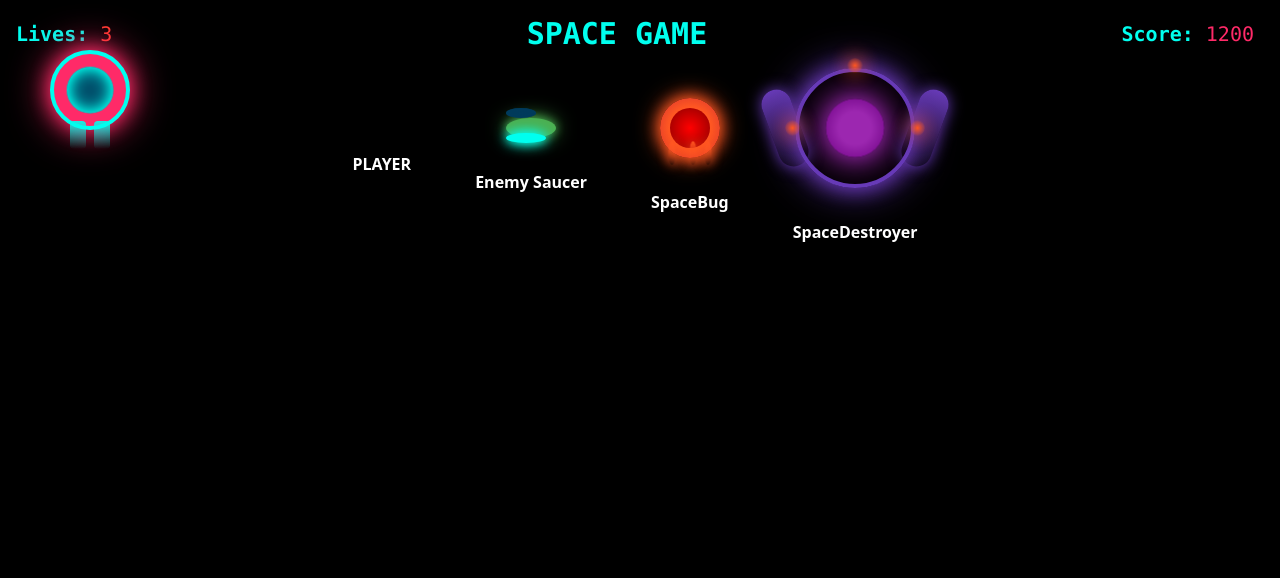
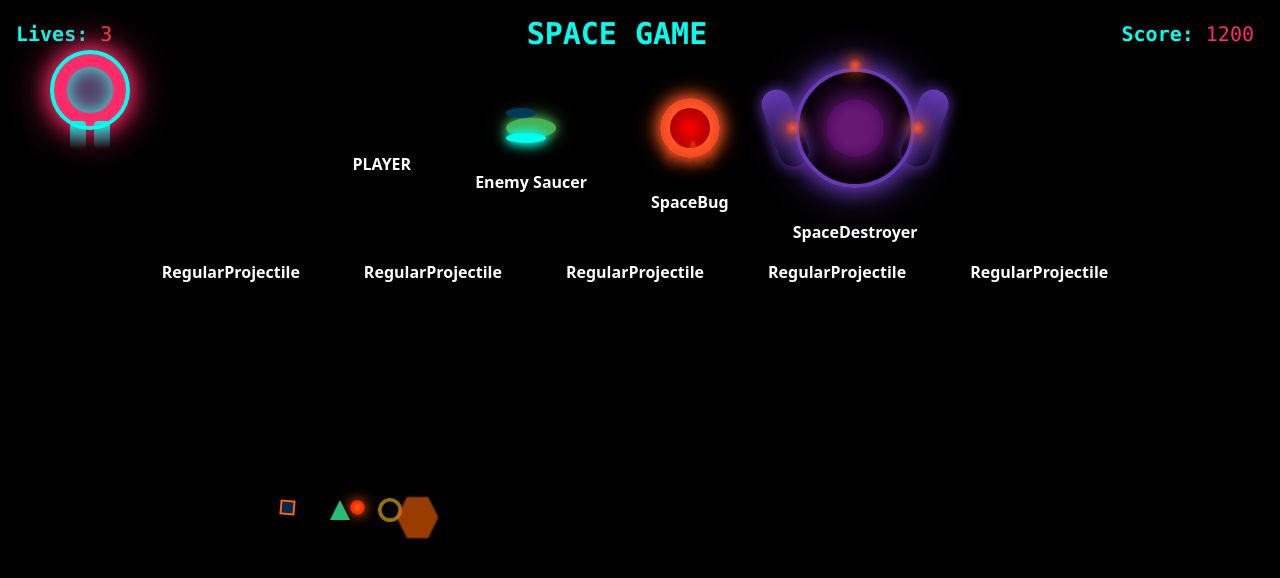
Before and after one commit to TejasKedare/space-game, a React (Create React App) app: page / in a window 1280 px wide. Shown: the top 578 px of the page. Built offline with nearby package versions, Linux system fonts and the light colour scheme.

Commit message:
added projectiles

```diff
--- /dev/null
+++ b/src/modules/projectiles/Projectiles.css
@@ -0,0 +1,95 @@
+/* Regular Projectile */
+.regular-projectile {
+  width: 20px;
+  height: 20px;
+  background: #21c179;
+  clip-path: polygon(50% 0%, 0% 100%, 100% 100%); /* Triangle shape */
+  position: absolute;
+  animation: glow 1s infinite;
+}
+
+
+  /* Shotgun Projectile */
+  .shotgun-projectile {
+    width: 15px;
+    height: 15px;
+    background: #012853;
+    border: 2px solid #ff6500; /* Hollow square */
+    position: absolute;
+    animation: spin 1s linear infinite;
+  }
+
+  /* Enemy Projectile - Glowing Ball */
+  .enemy-projectile-ball {
+    width: 15px;
+    height: 15px;
+    background: radial-gradient(circle, #ff6500, #e90000);
+    border-radius: 50%;
+    position: absolute;
+    animation: glow 1s infinite;
+  }
+
+  /* Enemy Projectile - Glowing Ring */
+  .enemy-projectile-ring {
+    width: 20px;
+    height: 20px;
+    background: transparent;
+    border: 3px solid #ffc300;
+    border-radius: 50%;
+    position: absolute;
+    animation: pulse 1.5s infinite;
+  }
+
+  /* Boss Projectile */
+  .boss-projectile {
+    width: 35px;
+    height: 35px;
+    background: #ff6500;
+    clip-path: polygon(
+      25% 0%,
+      75% 0%,
+      100% 50%,
+      75% 100%,
+      25% 100%,
+      0% 50%
+    ); /* Hexagon shape */
+    position: absolute;
+    animation: pulse 1.5s infinite;
+    box-shadow: 0 0 10px rgba(255, 101, 0, 0.8); /* Glow effect */
+  }
+
+  /* Glow Animation */
+  @keyframes glow {
+    0%, 100% {
+      box-shadow: 0 0 5px #ff6500;
+    }
+    50% {
+      box-shadow: 0 0 15px #ff6500;
+    }
+  }
+
+  /* Pulse Animation */
+  @keyframes pulse {
+    0% {
+      transform: scale(1);
+      opacity: 1;
+    }
+    50% {
+      transform: scale(1.2);
+      opacity: 0.6;
+    }
+    100% {
+      transform: scale(1);
+      opacity: 1;
+    }
+  }
+
+  /* Spin Animation */
+  @keyframes spin {
+    0% {
+      transform: rotate(0deg);
+    }
+    100% {
+      transform: rotate(360deg);
+    }
+  }
--- /dev/null
+++ b/src/modules/projectiles/Projectiles.jsx
@@ -0,0 +1,42 @@
+import React from "react";
+import "./Projectiles.css";
+
+// Regular Projectile
+export const RegularProjectile = ({ position = { x: 330, y: 500 } }) => (
+  <div
+    className="regular-projectile"
+    style={{ top: position.y, left: position.x }}
+  />
+);
+
+// Shotgun Projectile
+export const ShotgunProjectile = ({ position = { x: 280, y: 500 } }) => (
+  <div
+    className="shotgun-projectile"
+    style={{ top: position.y, left: position.x }}
+  />
+);
+
+// Enemy Projectile - Glowing Ball
+export const EnemyProjectileBall = ({ position = { x: 350, y: 500 } }) => (
+  <div
+    className="enemy-projectile-ball"
+    style={{ top: position.y, left: position.x }}
+  />
+);
+
+// Enemy Projectile - Glowing Ring
+export const EnemyProjectileRing = ({ position = { x: 380, y: 500 } }) => (
+  <div
+    className="enemy-projectile-ring"
+    style={{ top: position.y, left: position.x }}
+  />
+);
+
+// Boss Projectile
+export const BossProjectile = ({ position = { x: 400, y: 500 } }) => (
+  <div
+    className="boss-projectile"
+    style={{ top: position.y, left: position.x }}
+  />
+);
--- a/src/pages/Home.jsx
+++ b/src/pages/Home.jsx
@@ -1,11 +1,13 @@
 import React from "react";
 import Player from "../modules/player/Player";
-import EnemySaucer from '../modules/enemy/EnemySaucer/EnemySaucer';
+import EnemySaucer from "../modules/enemy/EnemySaucer/EnemySaucer";
 import SpaceBug from "../modules/enemy/SpaceBug/SpaceBug";
 import SpaceDestroyer from "../modules/enemy/SpaceDestroyer/SpaceDestroyer";
+import {RegularProjectile,BossProjectile,EnemyProjectileBall,EnemyProjectileRing,ShotgunProjectile} from "../modules/projectiles/Projectiles";
 
 function Home() {
   return (
+    <div>
       <div className="flex flex-wrap gap-16 justify-center items-center">
         <div className="flex flex-col text-center gap-4 items-center">
           <Player />
@@ -24,8 +26,32 @@ function Home() {
           <h1 className="text-white font-bold mt-4">SpaceDestroyer</h1>
         </div>
       </div>
+
+      <div className="flex flex-wrap gap-16 justify-center items-center">
+        <div className="flex flex-col text-center gap-4 items-center">
+          <RegularProjectile />
+          <h1 className="text-white font-bold mt-4">RegularProjectile</h1>
+        </div>
+        <div className="flex flex-col text-center gap-4 items-center">
+          <ShotgunProjectile />
+          <h1 className="text-white font-bold mt-4">RegularProjectile</h1>
+        </div>
+        <div className="flex flex-col text-center gap-4 items-center">
+          <EnemyProjectileBall />
+          <h1 className="text-white font-bold mt-4">RegularProjectile</h1>
+        </div>
+        <div className="flex flex-col text-center gap-4 items-center">
+          <EnemyProjectileRing />
+          <h1 className="text-white font-bold mt-4">RegularProjectile</h1>
+        </div>
+
+        <div className="flex flex-col text-center gap-4 items-center">
+          <BossProjectile />
+          <h1 className="text-white font-bold mt-4">RegularProjectile</h1>
+        </div>
+      </div>
+    </div>
   );
-
 }
 
 export default Home;
```
Lines whose indentation alone changed are shown as unchanged.
